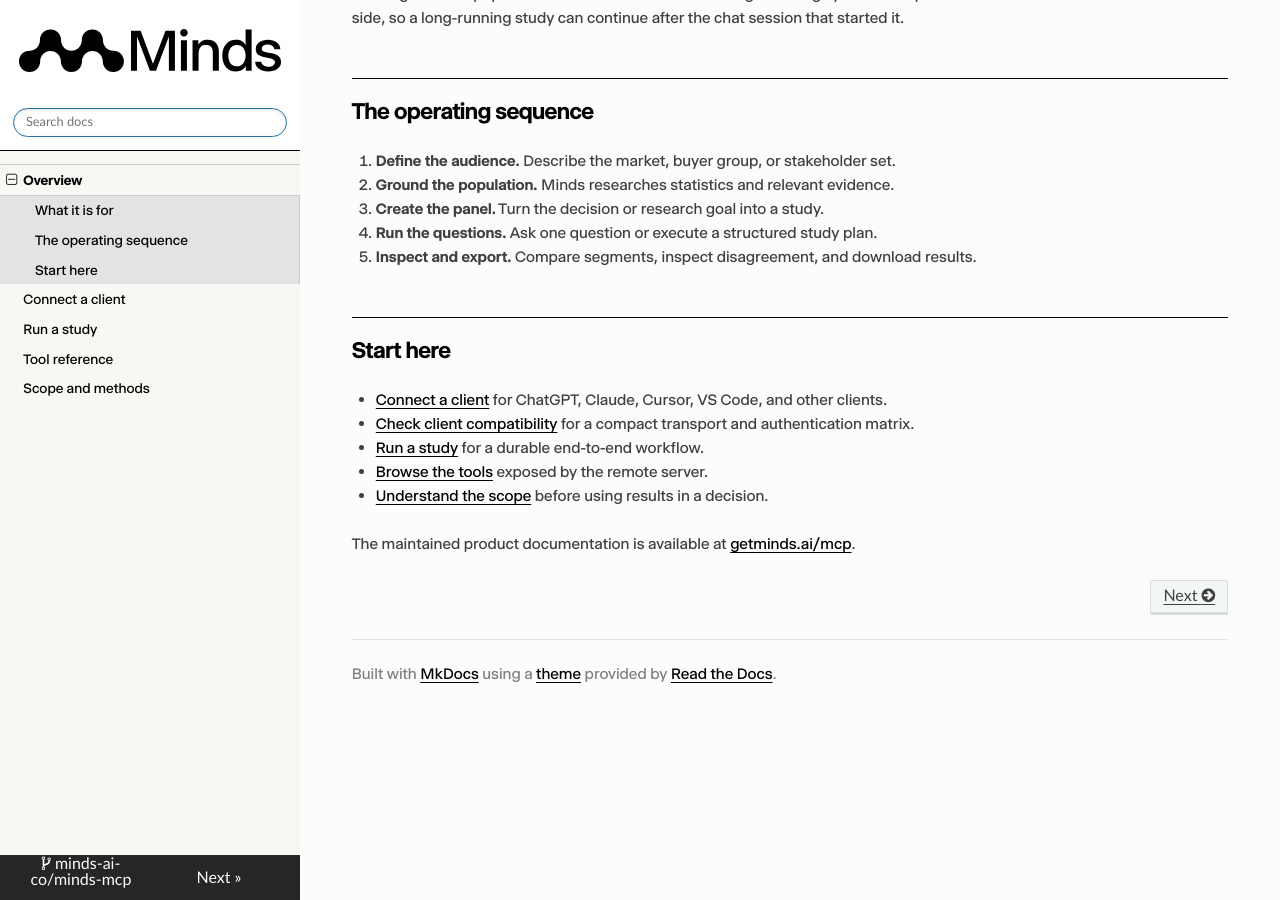
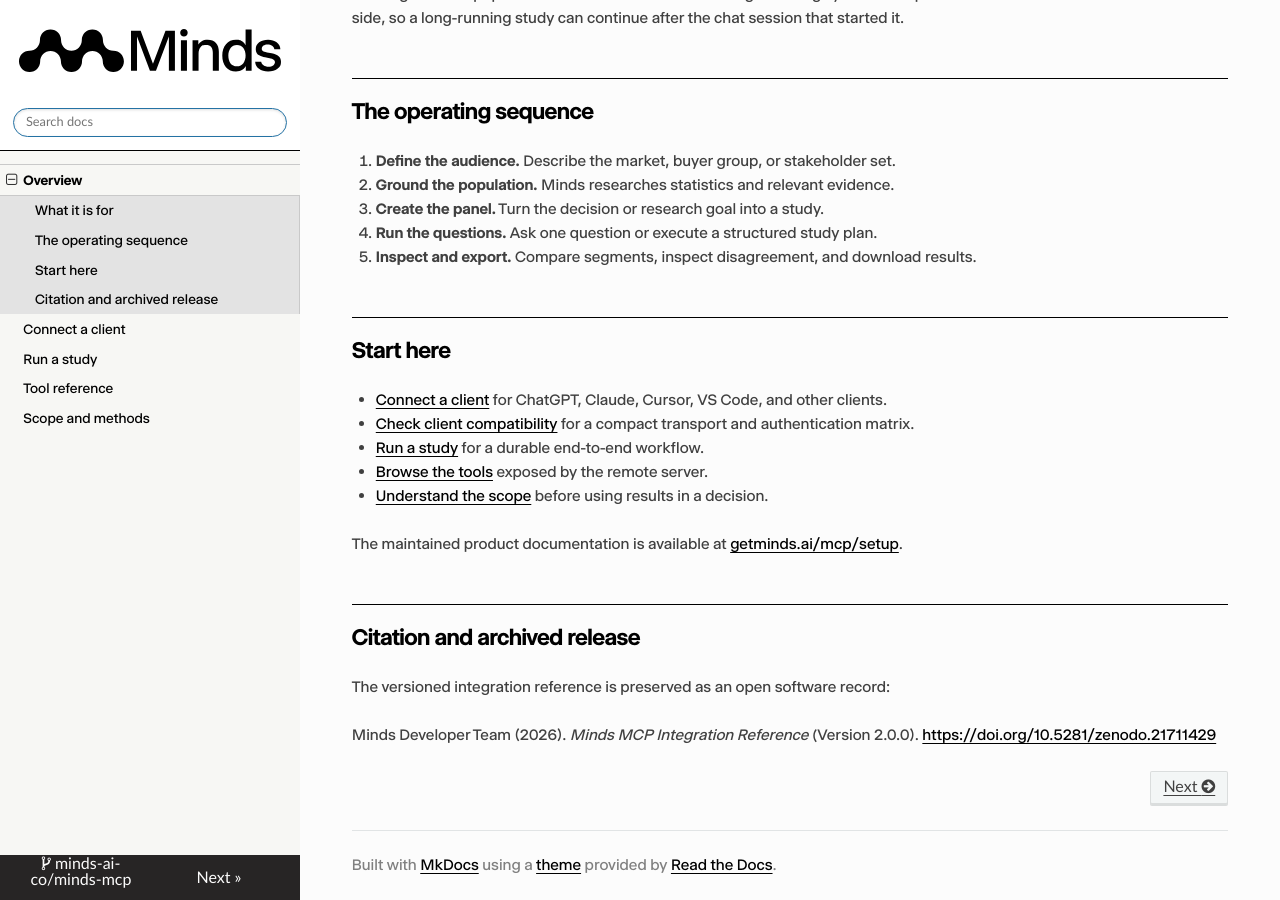
Before and after one commit to minds-ai-co/minds-mcp, an MkDocs documentation site: the page built from reference/index.md, in a window 1280 px wide and 900 px high, scrolled down 1090 px. Built offline with MkDocs 1.6.1, drawn with Linux system fonts in a browser that asks for light colours; nearby versions of some CDN libraries.

Commit message:
docs: seed Zenodo DOI discovery
Add the Zenodo DOI badge and citations across GitHub, GitHub Pages, Read the Docs, and the Cloudflare compatibility guide. Route browser-facing documentation links to the indexable setup page.

```diff
--- a/docs/sitemap.xml
+++ b/docs/sitemap.xml
@@ -5,7 +5,7 @@
 <urlset xmlns="http://www.sitemaps.org/schemas/sitemap/0.9">
   <url>
     <loc>https://minds-ai-co.github.io/minds-mcp/</loc>
-    <lastmod>2026-07-30</lastmod>
+    <lastmod>2026-07-31</lastmod>
     <changefreq>monthly</changefreq>
     <priority>1.0</priority>
   </url>
--- a/plugin.json
+++ b/plugin.json
@@ -7,7 +7,7 @@
     "name": "Minds",
     "url": "https://getminds.ai"
   },
-  "homepage": "https://getminds.ai/mcp",
+  "homepage": "https://getminds.ai/mcp/setup",
   "repository": "https://github.com/minds-ai-co/minds-mcp",
   "license": "MIT",
   "keywords": [
--- a/reference/index.md
+++ b/reference/index.md
@@ -48,4 +48,11 @@
 - [Understand the scope](scope.md) before using results in a decision.
 
 The maintained product documentation is available at
-[getminds.ai/mcp](https://getminds.ai/mcp?utm_source=content&utm_medium=content&utm_campaign=content-seo-mcp-reference&utm_content=rtd-overview-docs).
+[getminds.ai/mcp/setup](https://getminds.ai/mcp/setup?utm_source=content&utm_medium=content&utm_campaign=content-seo-mcp-reference&utm_content=rtd-overview-docs).
+
+## Citation and archived release
+
+The versioned integration reference is preserved as an open software record:
+
+Minds Developer Team (2026). *Minds MCP Integration Reference* (Version 2.0.0).
+[https://doi.org/10.5281/zenodo.21711429](https://doi.org/10.5281/zenodo.21711429)
```
Also changed, not shown: README.md (+5 -2 lines), docs/assets/site.css (+13 -0 lines), docs/index.html (+6 -1 lines), reference/workflow.md (+1 -1 lines), 1 other file.
